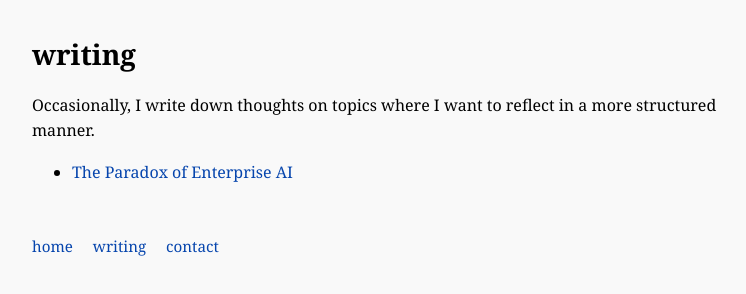
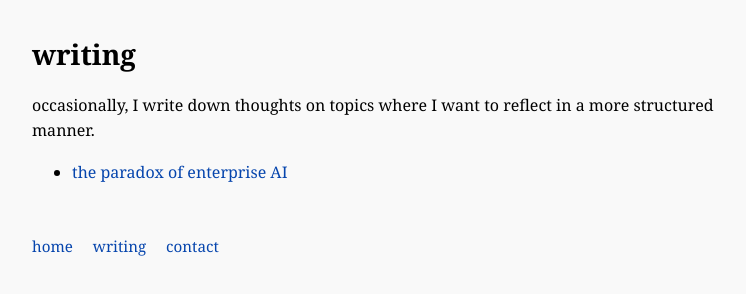
Before and after one commit to reeshr1618/sireeshramesh.com, a plain HTML site: page writing.html in a window 1280 px wide. Shown: the full height of the page, 258-1004 px from the left. Drawn offline with Linux system fonts and the light colour scheme.

Commit message:
writing.html

```diff
--- a/writing.html
+++ b/writing.html
@@ -3,7 +3,7 @@
 <head>
   <meta charset="UTF-8" />
   <meta name="viewport" content="width=device-width, initial-scale=1.0" />
-  <title>Writing</title>
+  <title>writing</title>
   <style>
     body {
       max-width: 700px;
@@ -36,10 +36,10 @@
 <body>
   <h1>writing</h1>
 
-  <p>Occasionally, I write down thoughts on topics where I want to reflect in a more structured manner.</p>
+  <p>occasionally, I write down thoughts on topics where I want to reflect in a more structured manner.</p>
 
   <ul>
-    <li><a href="implementAI.html">The Paradox of Enterprise AI</a></li>
+    <li><a href="implementAI.html">the paradox of enterprise AI</a></li>
   </ul>
 
   <nav>
```
